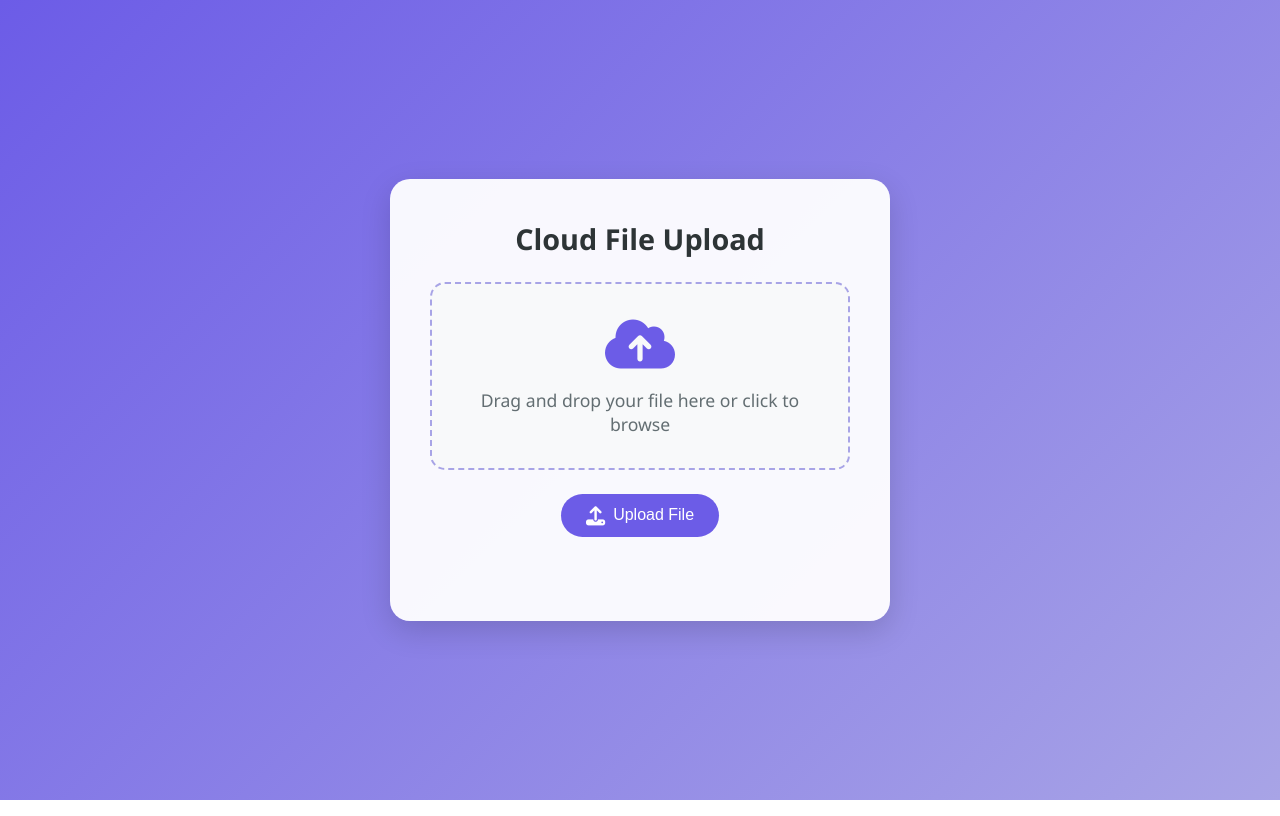
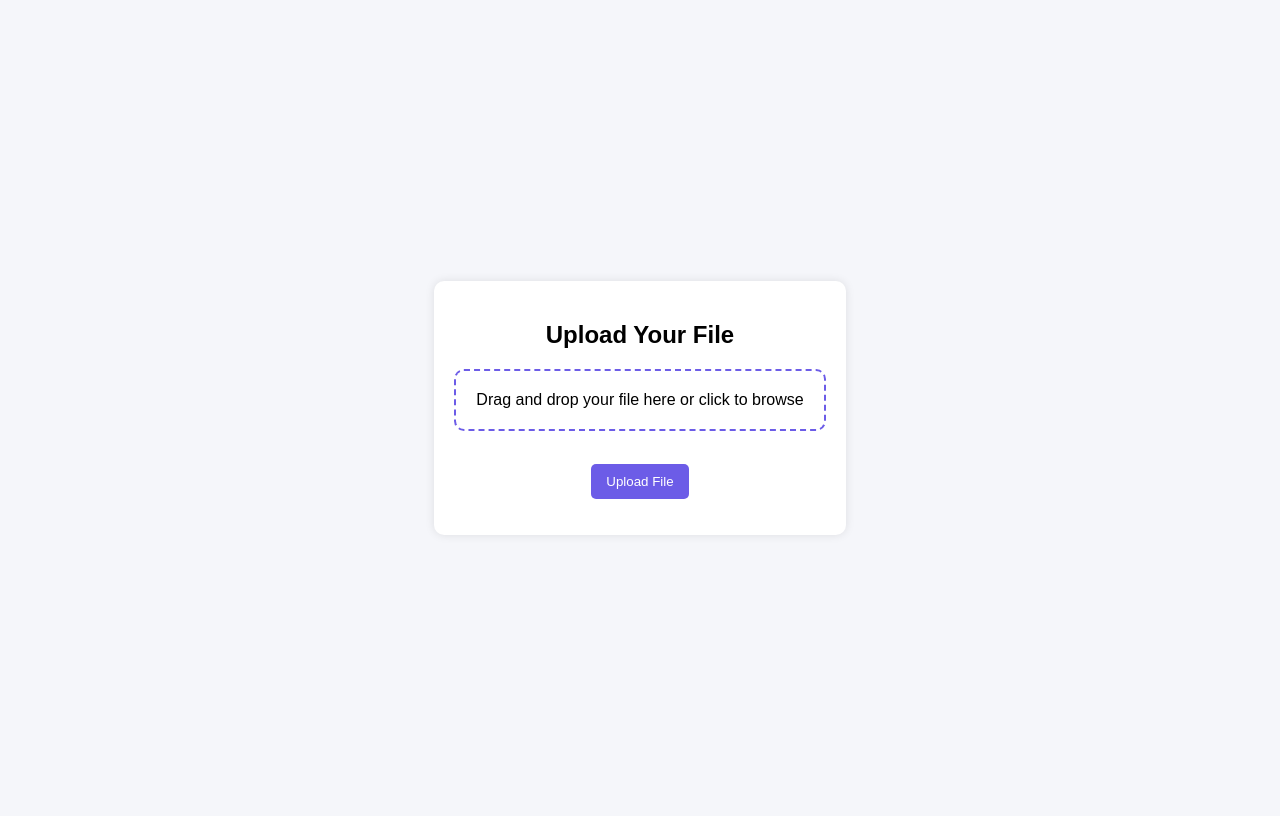
Before and after one commit to alzzhosting/cdn-cloud, a website: page public/index.html in a window 1280 px wide. Drawn offline with Linux system fonts and the light colour scheme.

Commit message:
Update index.html

```diff
--- a/public/index.html
+++ b/public/index.html
@@ -1,162 +1,82 @@
+
 <!DOCTYPE html>
 <html lang="id">
 <head>
     <meta charset="UTF-8">
     <meta name="viewport" content="width=device-width, initial-scale=1.0">
-    <title>Uploader File By Kenz</title>
-    <!-- Font Awesome -->
-    <link rel="stylesheet" href="https://cdnjs.cloudflare.com/ajax/libs/font-awesome/6.4.0/css/all.min.css">
+    <title>Upload File</title>
     <style>
-        * {
-            margin: 0;
-            padding: 0;
-            box-sizing: border-box;
-        }
-
         body {
-            font-family: 'Segoe UI', Tahoma, Geneva, Verdana, sans-serif;
+            font-family: Arial, sans-serif;
             display: flex;
             justify-content: center;
             align-items: center;
-            min-height: 100vh;
-            background: linear-gradient(135deg, #6c5ce7 0%, #a8a4e6 100%);
+            height: 100vh;
+            background-color: #f5f6fa;
         }
-
         .container {
-            background: rgba(255, 255, 255, 0.95);
-            padding: 2.5rem;
-            border-radius: 20px;
-            box-shadow: 0 10px 30px rgba(0, 0, 0, 0.15);
+            background: #fff;
+            padding: 20px;
+            border-radius: 10px;
+            box-shadow: 0 0 10px rgba(0, 0, 0, 0.1);
             text-align: center;
-            width: 90%;
-            max-width: 500px;
-            transition: transform 0.3s ease;
         }
-
-        .container:hover {
-            transform: translateY(-5px);
+        .upload-box {
+            border: 2px dashed #6c5ce7;
+            padding: 20px;
+            cursor: pointer;
+            border-radius: 10px;
+            margin-bottom: 15px;
         }
-
-        h1 {
-            color: #2d3436;
-            margin-bottom: 1.5rem;
-            font-size: 1.8em;
+        .upload-box:hover {
+            background: #dfe6e9;
         }
-
-        .upload-box {
-            border: 2px dashed #a8a4e6;
-            padding: 2rem;
-            cursor: pointer;
-            border-radius: 15px;
-            margin: 1.5rem 0;
-            transition: all 0.3s ease;
-            position: relative;
-            background: #f8f9fa;
-        }
-
-        .upload-box:hover {
-            background: #fff;
-            border-color: #6c5ce7;
-        }
-
-        .upload-box.dragover {
-            background: #e6e6fa;
-            border-color: #4b4bff;
-        }
-
-        .cloud-icon {
-            font-size: 3.5rem;
-            color: #6c5ce7;
-            margin-bottom: 1rem;
-        }
-
-        .upload-text {
-            color: #636e72;
-            font-size: 1.1em;
-        }
-
         .btn {
             background: #6c5ce7;
             color: white;
-            padding: 12px 25px;
+            padding: 10px 15px;
             border: none;
-            border-radius: 25px;
+            border-radius: 5px;
             cursor: pointer;
-            font-size: 1em;
-            transition: all 0.3s ease;
-            display: inline-flex;
-            align-items: center;
-            gap: 8px;
-        }
-
-        .btn:hover {
-            background: #5b4bc4;
-            transform: scale(1.05);
-        }
-
-        .btn i {
-            font-size: 1.2em;
-        }
-
-        #fileName {
-            margin: 1rem 0;
-            color: #636e72;
-            font-size: 0.9em;
-        }
-
-        #status {
-            margin-top: 1.5rem;
-            padding: 10px;
-            border-radius: 5px;
-            font-weight: 500;
-        }
-
-        .success {
-            background: #e8f5e9;
-            color: #2e7d32;
-        }
-
-        .error {
-            background: #ffebee;
-            color: #c62828;
-        }
-
-        .loading {
-            display: inline-block;
-            width: 20px;
-            height: 20px;
-            border: 3px solid rgba(255, 255, 255, 0.3);
-            border-radius: 50%;
-            border-top-color: #fff;
-            animation: spin 1s ease-in-out infinite;
-        }
-
-        @keyframes spin {
-            to { transform: rotate(360deg); }
         }
     </style>
 </head>
 <body>
     <div class="container">
-        <h1>Cloud File Upload</h1>
-        <div class="upload-box" id="dropZone"
-             ondragover="handleDragOver(event)"
-             ondragleave="handleDragLeave(event)"
-             ondrop="handleDrop(event)">
-            <i class="fas fa-cloud-upload-alt cloud-icon"></i>
-            <div class="upload-text">
-                Drag and drop your file here or click to browse
-            </div>
+        <h2>Upload Your File</h2>
+        <div class="upload-box" onclick="document.getElementById('fileInput').click()">
+            Drag and drop your file here or click to browse
         </div>
-        <div id="fileName"></div>
-        <input type="file" id="fileInput" hidden>
-        <button class="btn" onclick="uploadFile()">
-            <i class="fas fa-upload"></i>
-            Upload File
-        </button>
+        <input type="file" id="fileInput" style="display:none;">
+        <br>
+        <button class="btn" onclick="uploadFile()">Upload File</button>
         <p id="status"></p>
-    </div>
+    </div><script>
+    function uploadFile() {
+        const fileInput = document.getElementById('fileInput');
+        const status = document.getElementById('status');
+        if (!fileInput.files.length) {
+            alert('Pilih file dulu!');
+            return;
+        }
 
-    <script src="script.js"></script>
+        let formData = new FormData();
+        formData.append('file', fileInput.files[0]);
+
+        fetch('/upload', {
+            method: 'POST',
+            body: formData
+        })
+        .then(response => response.json())
+        .then(data => {
+            status.innerHTML = `File uploaded! <a href="${data.url}" target="_blank">View file</a>`;
+        })
+        .catch(error => {
+            console.error('Error:', error);
+            status.innerHTML = 'Upload gagal!';
+        });
+    }
+</script>
+
 </body>
 </html>
```
